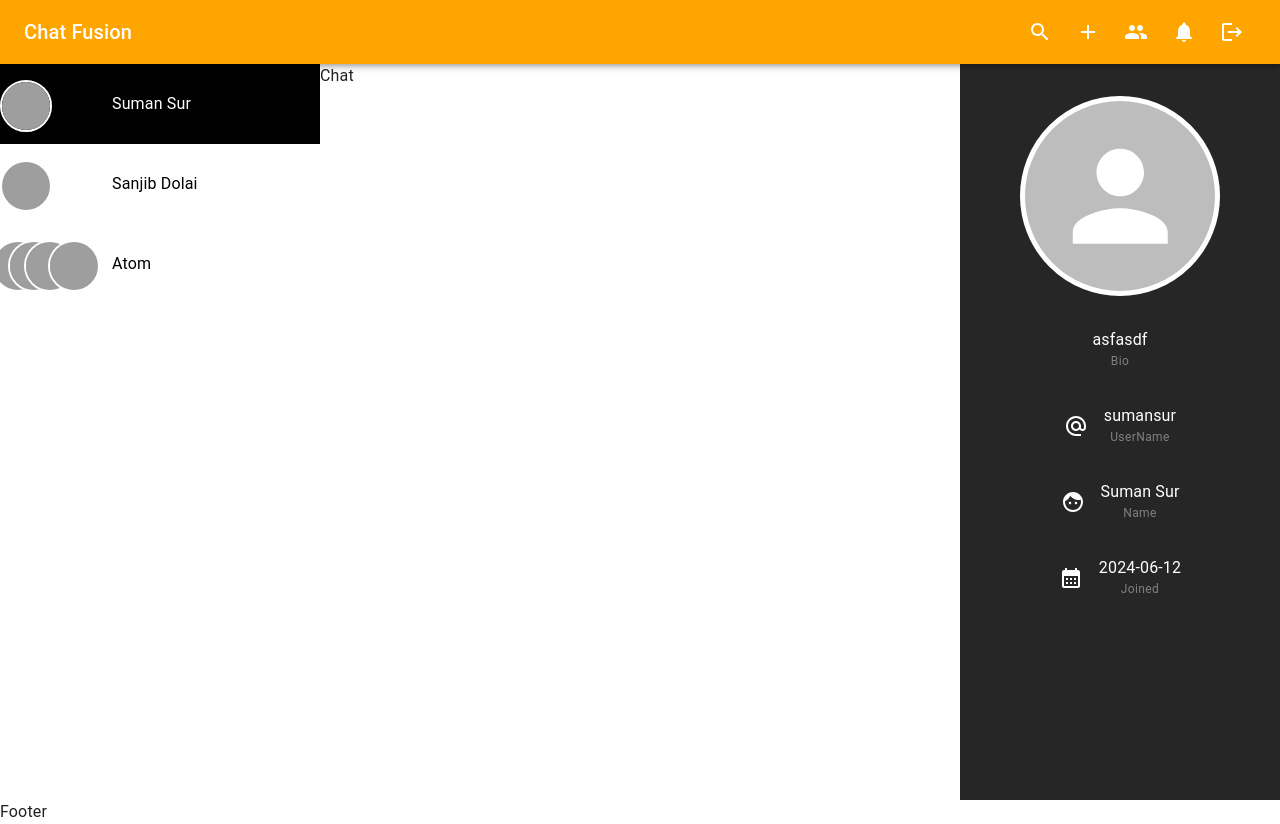
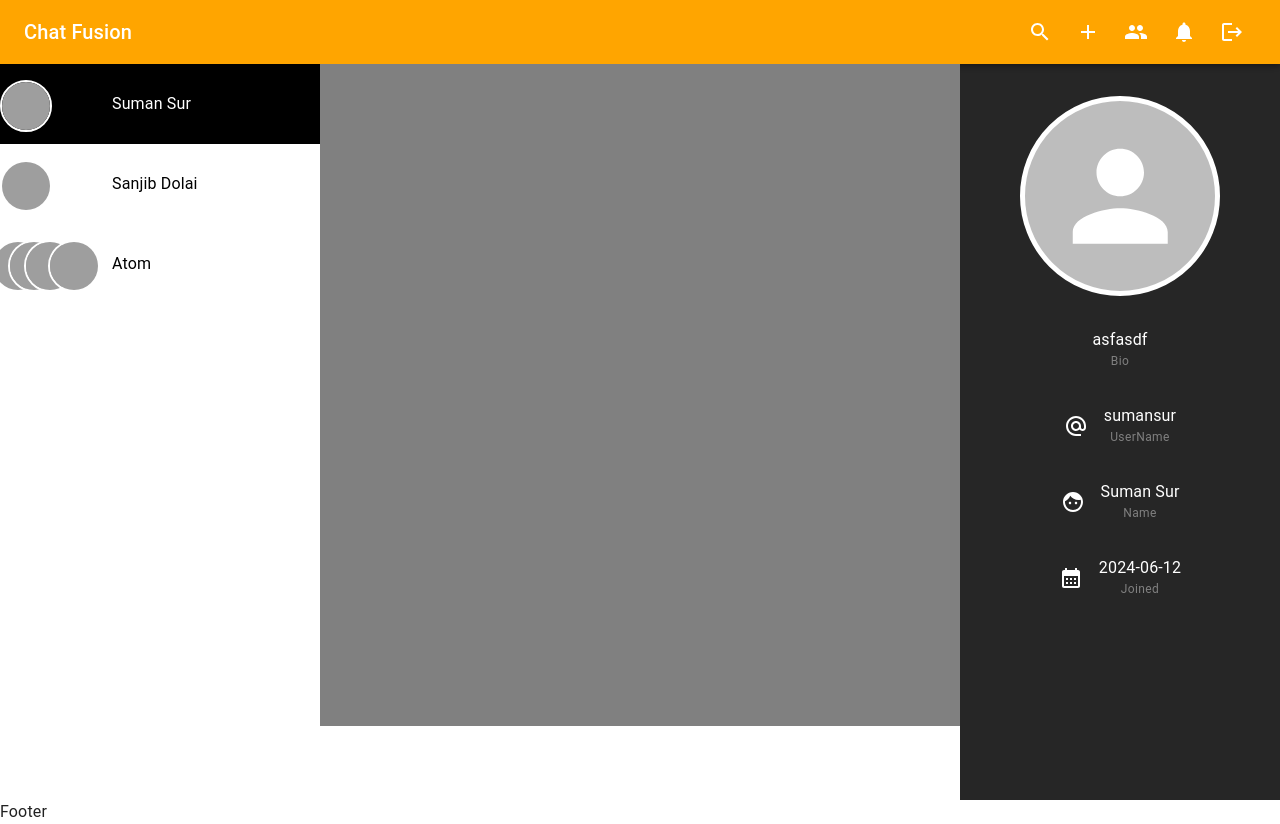
Before and after one commit to sumansur98/Chat-Fusion, a React app in the folder client/: page /chat/1 in a window 1280 px wide. Built offline with nearby package versions, Linux system fonts and the light colour scheme; grey boxes are pictures that could not be loaded; the HTML template or start-up script is replaced by a standard one.

Commit message:
home screen

```diff
--- a/client/src/components/specifics/NewGroup.jsx
+++ b/client/src/components/specifics/NewGroup.jsx
@@ -16,13 +16,17 @@ const NewGroup = () => {
       return prev.includes(id) ? prev.filter(curr => curr!==id) : [...prev, id]
     })
   }
+
   const submitHandler = () => {
 
   }
 
+  const closeHandler = () => {
+
+  }
 
   return (
-    <Dialog open>
+    <Dialog open onClose={closeHandler}>
       <Stack p={{ xs: '1rem', sm: '3rem' }} width={'25rem'} spacing={'2rem'}>
         <DialogTitle textAlign={'center'} variant='h4'>New Group</DialogTitle>
         <TextField label={'Group Name'} value={groupName} onChange={(e)=>setGroupName(e.target.value)}/>
--- a/client/src/pages/Chat.jsx
+++ b/client/src/pages/Chat.jsx
@@ -1,10 +1,32 @@
-import React from 'react'
-import AppLayout from '../components/layouts/AppLayout';
+import React, { useRef } from "react";
+import AppLayout from "../components/layouts/AppLayout";
+import { Stack } from "@mui/material";
 
 const Chat = () => {
+  const containerRef = useRef(null);
+
   return (
-    <div>Chat</div>
-  )
-}
+    <>
+      <Stack
+        ref={containerRef}
+        boxSizing={"border-box"}
+        padding={"1rem"}
+        spacing={"1rem"}
+        bgcolor={"gray"}
+        height={"90%"}
+        sx={{
+          overflowX: "hidden",
+          overflowY: "auto",
+        }}
+      >
+        {/* messages rendered here*/}
+      </Stack>
+
+      <form style={{ height: "10%" }}>
+
+      </form>
+    </>
+  );
+};
 
 export default AppLayout()(Chat);
--- a/client/src/pages/Home.jsx
+++ b/client/src/pages/Home.jsx
@@ -1,9 +1,10 @@
 import React from 'react'
 import AppLayout from '../components/layouts/AppLayout'
+import { Typography } from '@mui/material';
 
 const Home = () => {
   return (
-    <div>Home</div>
+    <Typography p={'2rem'} variant='h5' textAlign={'center'}>Select a friend to chat</Typography>
   )
 }
 
```
